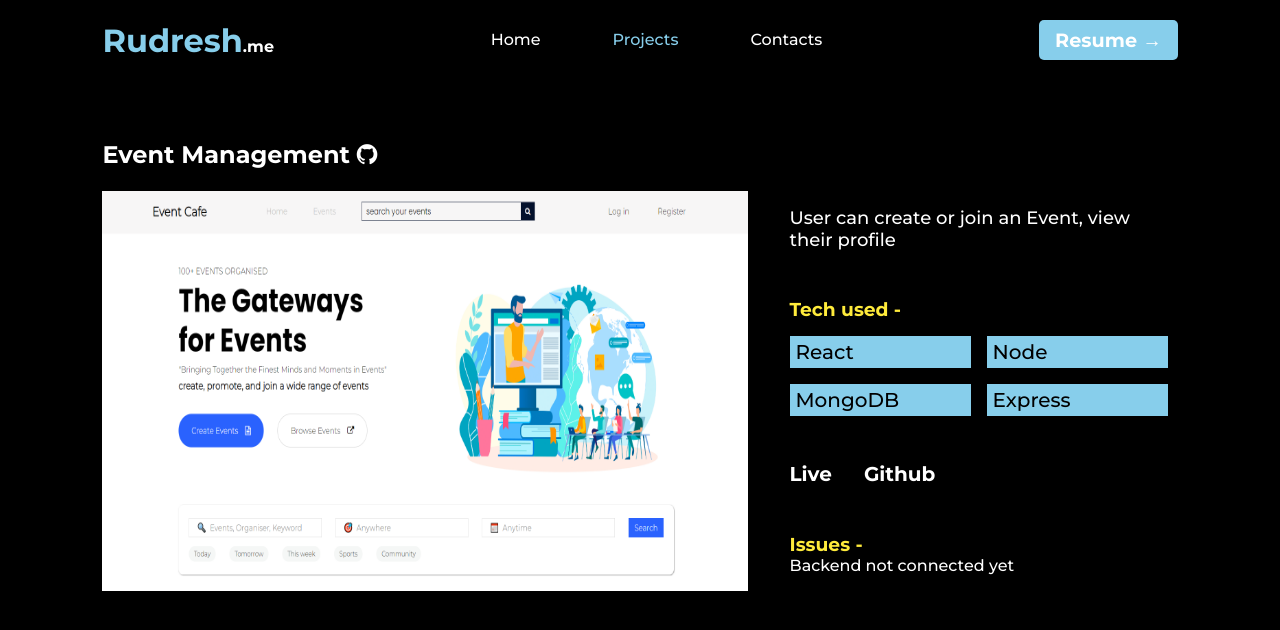
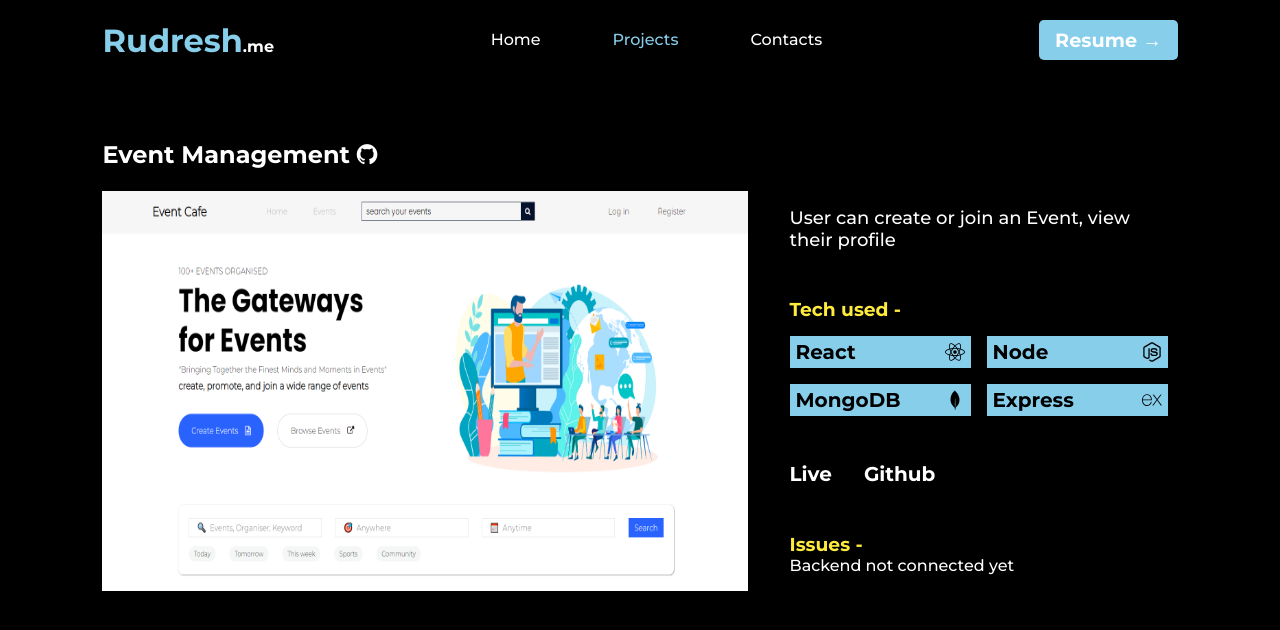
Before and after one commit to Rudresh-pandey/Rudresh-pandey.github.io, a React (Vite) app: page /projects in a window 1280 px wide. Shown: the top 630 px of the page. Built offline with nearby package versions, Linux system fonts and the light colour scheme.

Commit message:
dynamically add tech icons

```diff
--- a/src/pages/Projects.tsx
+++ b/src/pages/Projects.tsx
@@ -14,13 +14,16 @@ import {
 } from "react-icons/si";
 
 function Projects() {
-  function getIcon(icon: any) {
-    const iconMap = {
-      FaReact,
-      FaNodeJs,
-    };
-    return iconMap[icon] || null;
-  }
+  const icons = [
+    ["React", <FaReact />],
+    ["Node", <FaNodeJs />],
+    ["MongoDB", <SiMongodb />],
+    ["Express", <SiExpress />],
+    ["Postgresql", <SiPostgresql />],
+    ["Graphql", <SiGraphql />],
+    ["Socket.io", <SiSocketdotio />],
+    ["Python", <SiPython />],
+  ];
   return (
     <>
       <Navbar active={"projects"} />
@@ -54,16 +57,14 @@ function Projects() {
                     <h3 style={{ color: "#FFEB3B" }}>Tech used -</h3>
                     <div className="tech">
                       {project.tech.map((tech) => {
-                        const icon = getIcon(tech[1]);
+                        // const icon = getIcon(tech[1]);
                         return (
-                          <p>
-                            {tech[0]}
-                            {/* <span
-                              dangerouslySetInnerHTML={{
-                                __html: DOMPurify.sanitize(tech[1]),
-                              }}
-                            ></span> */}
-                            {/* <span>{icon}</span> */}
+                          <p style={{}}>
+                            {icons.filter((icon) => {
+                              if (icon[0] === tech[0]) {
+                                return icon;
+                              }
+                            })}
                           </p>
                         );
                       })}
@@ -73,8 +74,12 @@ function Projects() {
                     style={{ display: "flex", gap: "2rem" }}
                     className="linkbtn"
                   >
-                    <Link to={""}>Live</Link>
-                    <Link to={""}>Github</Link>
+                    <Link to={`${project.liveLink}`} target="blank">
+                      Live
+                    </Link>
+                    <Link to={`${project.githubLink}`} target="blank">
+                      Github
+                    </Link>
                   </div>
                   <div>
                     <h3 style={{ color: "#FFEB3B" }}>Issues -</h3>
--- a/src/pages/projects.css
+++ b/src/pages/projects.css
@@ -67,9 +67,7 @@
     flex-direction: column;
     justify-content: space-between;
     padding: 1rem 10px;
-    /* border-left: 1px solid white;
-    border-right: 1px solid white;
-    border-bottom: 1px solid white; */
+
 }
 
 .tech{
@@ -84,6 +82,10 @@
 .tech p{
     padding: 4px 6px;
     background-color: skyblue;
+    display: flex;
+    align-items: center;
+    justify-content: space-between;
+    font-weight: 600;
 }
 
 .linkbtn a{
```
